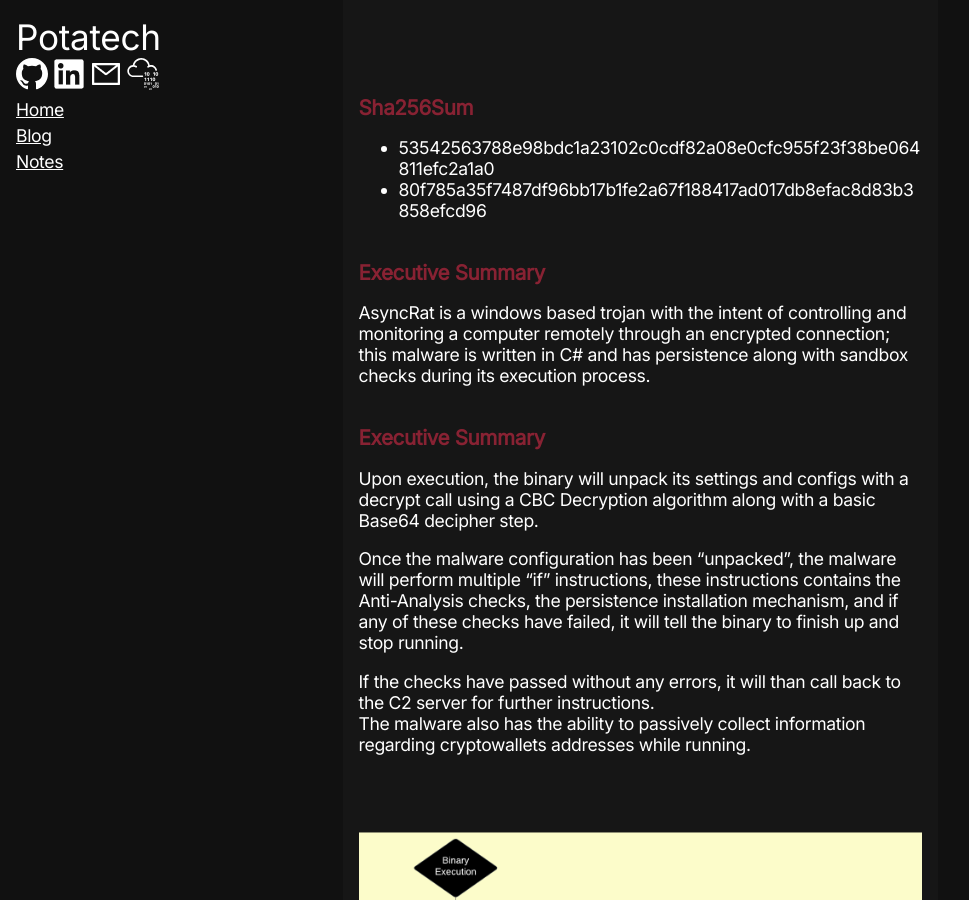
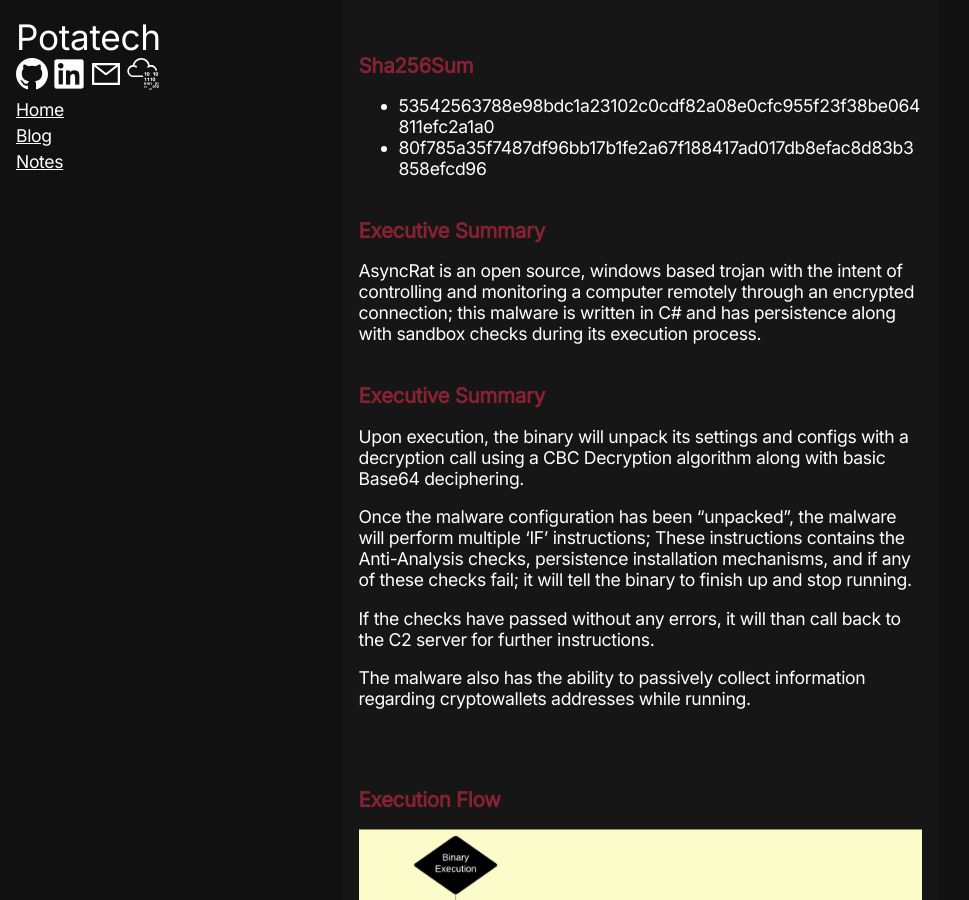
Before and after one commit to Jpang9/Website, a Jekyll site: the page built from _posts/2022-12-3-AsyncRat.markdown, in a window 1280 px wide and 900 px high, scrolled down 747 px. Shown: the whole window, without its empty margins (0-969 px from the left). Built offline with Jekyll 4.4.1, drawn with Linux system fonts in a browser that asks for light colours; some of the changed text lies outside the part shown.

Commit message:
Fixed up Blog

```diff
--- a/_posts/2022-12-3-AsyncRat.markdown
+++ b/_posts/2022-12-3-AsyncRat.markdown
@@ -13,8 +13,6 @@ AsyncRat, A windows based Trojan designed to remotely monitor and control comput
 ![meme](/images/AsyncRat/meme.jpg)
 
 <br>
-<br>
-<br>
 
 ### Sha256Sum
 - 53542563788e98bdc1a23102c0cdf82a08e0cfc955f23f38be064811efc2a1a0
@@ -23,25 +21,28 @@ AsyncRat, A windows based Trojan designed to remotely monitor and control comput
 <br>
 
 ### Executive Summary
-AsyncRat is a windows based trojan with the intent of controlling and monitoring a computer remotely through an encrypted connection; this malware is written in C#
+AsyncRat is an open source, windows based trojan with the intent of controlling and monitoring a computer remotely through an encrypted connection; this malware is written in C#
 and has persistence along with sandbox checks during its execution process.
 <br>
 <br>
 
 ### Executive Summary
-Upon execution, the binary will unpack its settings and configs with a decrypt call using a CBC Decryption algorithm along with a basic Base64 decipher step.
+Upon execution, the binary will unpack its settings and configs with a decryption call using a CBC Decryption algorithm along with basic Base64 deciphering.
 <br>
 
-Once the malware configuration has been "unpacked", the malware will perform multiple "if" instructions, these instructions contains the Anti-Analysis checks, the persistence
-installation mechanism, and if any of these checks have failed, it will tell the binary to finish up and stop running.
+Once the malware configuration has been "unpacked", the malware will perform multiple 'IF' instructions;
+These instructions contains the Anti-Analysis checks, persistence installation mechanisms, and if any of these checks fail;
+it will tell the binary to finish up and stop running.
 <br>
 
 If the checks have passed without any errors, it will than call back to the C2 server for further instructions. <br>
+
 The malware also has the ability to passively collect information regarding cryptowallets addresses while running.
 
 <br>
 <br>
 
+### Execution Flow
 ![flowchart](/images/AsyncRat/Flow.png)
 
 <br>
```
Also changed, not shown: other parts of _posts/2022-12-3-AsyncRat.markdown (+4 -4 lines).
